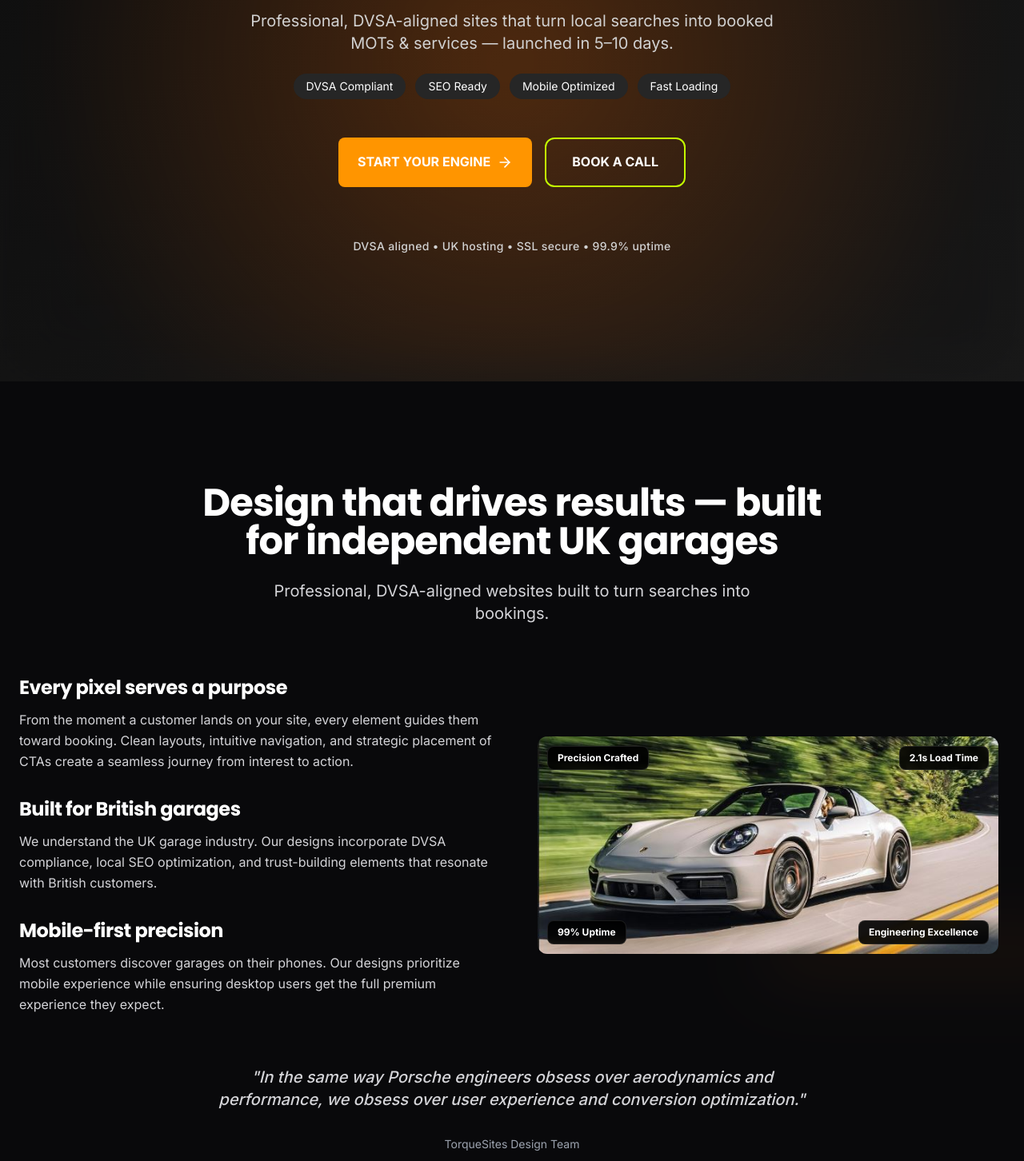
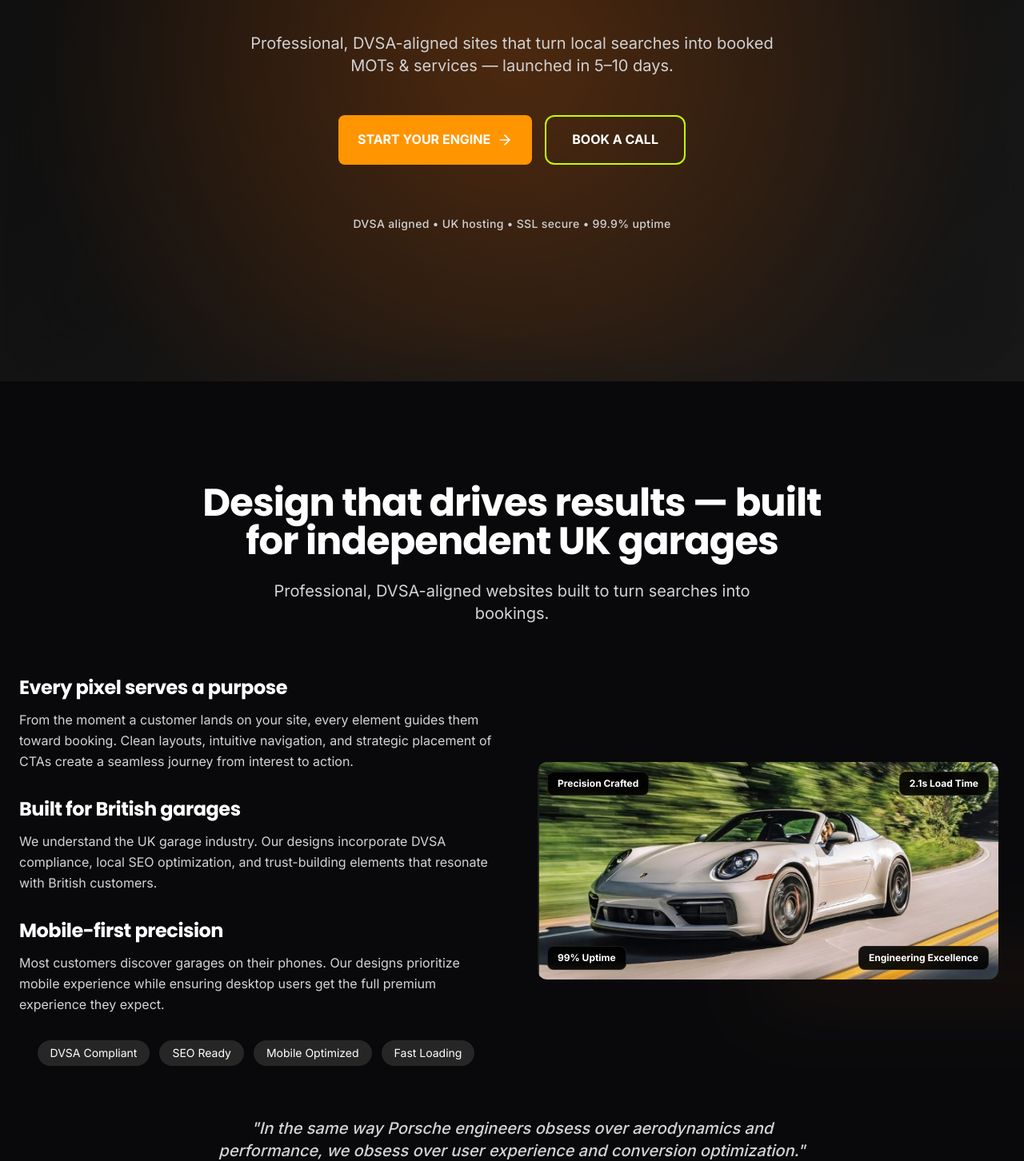
Before and after one commit to jedi-coda/torquesites, a Next.js app: page / in a window 1280 px wide. Shown: the part 420-1872 px from the top of the page at 80% size. Built offline with nearby package versions, Linux system fonts and the light colour scheme.

Commit message:
Revert: Remove trust badges from Hero, restore them to PrecisionSection

```diff
--- a/components/Hero.tsx
+++ b/components/Hero.tsx
@@ -54,20 +54,11 @@
             initial={{ opacity: 0, y: 20 }}
             animate={{ opacity: 1, y: 0 }}
             transition={{ duration: 0.8, delay: 0.4 }}
-            className="text-lg md:text-xl text-[#D1D1D1] mb-6 max-w-3xl mx-auto"
+            className="text-lg md:text-xl text-[#D1D1D1] mb-12 max-w-3xl mx-auto"
             style={{ fontFamily: 'Inter, sans-serif' }}
           >
             Professional, DVSA-aligned sites that turn local searches into booked<br />MOTs & services — launched in 5–10 days.
           </motion.p>
-
-          {/* Trust Badges */}
-          <div className="flex flex-wrap justify-center gap-3 mt-6 mb-12">
-            {["DVSA Compliant", "SEO Ready", "Mobile Optimized", "Fast Loading"].map((label) => (
-              <span key={label} className="rounded-full bg-neutral-800 px-4 py-1.5 text-sm text-white">
-                {label}
-              </span>
-            ))}
-          </div>
 
           {/* CTA Buttons */}
           <motion.div
--- a/components/PrecisionSection.tsx
+++ b/components/PrecisionSection.tsx
@@ -76,6 +76,18 @@
                   while ensuring desktop users get the full premium experience they expect.
                 </p>
               </motion.div>
+
+              {/* Trust Badges */}
+              <div className="mt-8 flex flex-wrap justify-center gap-3">
+                {["DVSA Compliant", "SEO Ready", "Mobile Optimized", "Fast Loading"].map((label) => (
+                  <span
+                    key={label}
+                    className="rounded-full bg-neutral-800 px-4 py-1.5 text-sm text-white"
+                  >
+                    {label}
+                  </span>
+                ))}
+              </div>
             </div>
           </div>
 
```
